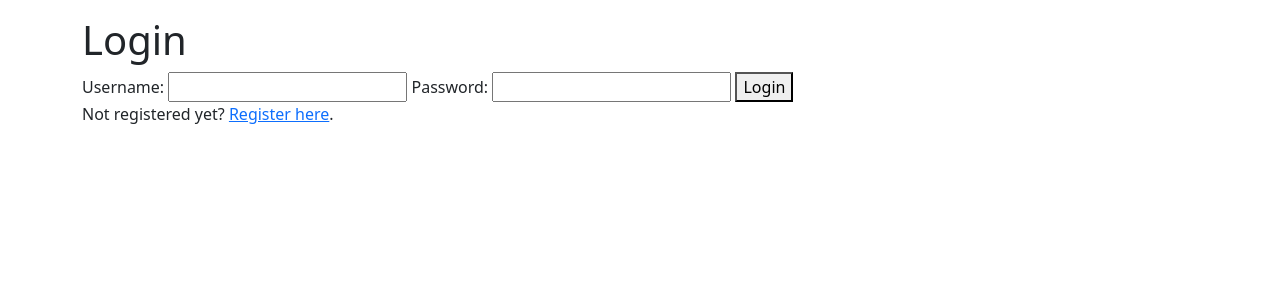
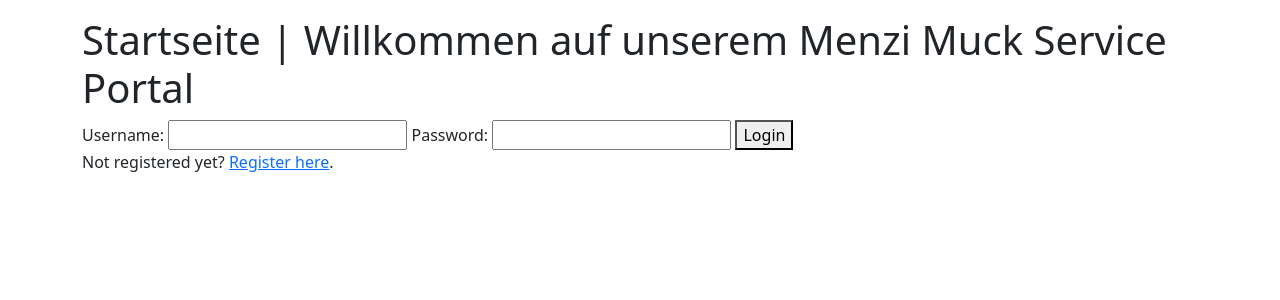
Before and after one commit to rajaradnamvimal/mmsb, a Flask app: page /login in a window 1280 px wide. Shown: the top 300 px of the page. Run offline with Flask 3, Linux system fonts and the light colour scheme; some libraries are stand-ins or nearby versions.

Commit message:
Änderung Portal Name

```diff
--- a/templates/home.html
+++ b/templates/home.html
@@ -131,6 +131,9 @@
     <title>Home</title>
 </head>
 <body>
+<a href="login.html">Startseite</a>
+<a href="register.html">Registierung</a>
+
 {% with messages = get_flashed_messages() %}
     {% if messages %}
         <div class="alert alert-info alert-dismissible fade show" role="alert">
--- a/templates/login.html
+++ b/templates/login.html
@@ -32,7 +32,7 @@
     {% endif %}
 {% endwith %}
 <div class="container mt-3">
-    <h1>Login</h1>
+    <h1>Startseite | Willkommen auf unserem Menzi Muck Service Portal</h1>
     {% with messages = get_flashed_messages() %}
         {% if messages %}
             <ul>
```
